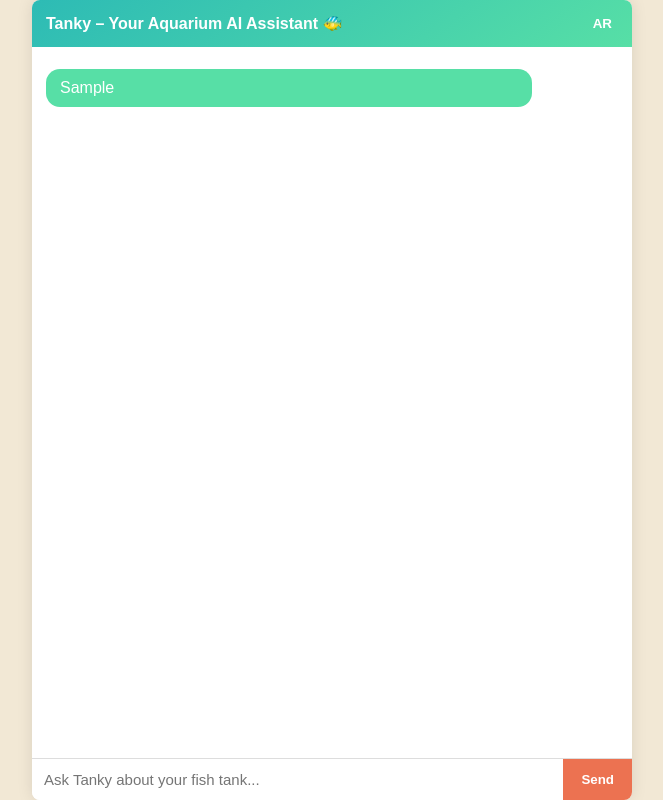
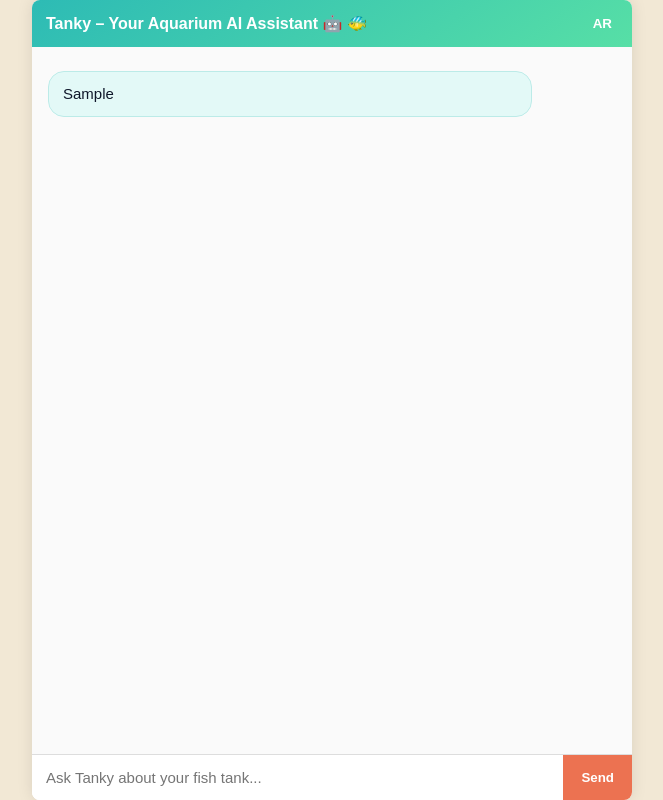
Before and after one commit to Limologic/tanky-ai-assistant, a website: page tanky.html in a window 1280 px wide. Both pictures are taken after typing "Sample" into the empty fields and a click on the button "Send". Shown: the whole page, without its empty margins (308-971 px from the left). Drawn offline with Linux system fonts and the light colour scheme; no server answers.

Commit message:
Update tanky.html

```diff
--- a/tanky.html
+++ b/tanky.html
@@ -4,16 +4,92 @@
   <meta charset="utf-8">
   <title>Tanky AI Assistant</title>
   <style>
-    body { margin: 0; font-family: 'Cairo', sans-serif; background: #F2E8D5; }
-    #chat { display: flex; flex-direction: column; height: 100vh; max-width: 600px; margin: auto; background: #fff; box-shadow: 0 0 16px rgba(0,0,0,0.1); border-radius: 8px; overflow: hidden; }
-    #header { background: linear-gradient(145deg, #2DBBB5, #57DFA6); color: #fff; padding: 14px; font-weight: 700; display: flex; align-items: center; justify-content: space-between; }
-    #messages { flex: 1; padding: 14px; overflow-y: auto; }
-    .msg { margin: 8px 0; padding: 10px 14px; border-radius: 14px; max-width: 80%; word-wrap: break-word; }
-    .user { background: #57DFA6; color: #fff; align-self: flex-end; }
-    .bot { background: #42486F; color: #fff; align-self: flex-start; }
-    #input { display: flex; border-top: 1px solid #ddd; }
-    #input input { flex: 1; border: none; padding: 12px; font-size: 15px; }
-    #input button { background: #EC7251; color: #fff; border: none; padding: 12px 18px; cursor: pointer; font-weight: bold; }
+    body {
+      margin: 0;
+      font-family: 'Cairo', sans-serif;
+      background: #F2E8D5;
+    }
+
+    #chat {
+      display: flex;
+      flex-direction: column;
+      height: 100vh;
+      max-width: 600px;
+      margin: auto;
+      background: #fff;
+      box-shadow: 0 0 16px rgba(0, 0, 0, 0.1);
+      border-radius: 8px;
+      overflow: hidden;
+    }
+
+    #header {
+      background: linear-gradient(145deg, #2DBBB5, #57DFA6);
+      color: #fff;
+      padding: 14px;
+      font-weight: 700;
+      display: flex;
+      align-items: center;
+      justify-content: space-between;
+    }
+
+    #messages {
+      flex: 1;
+      padding: 16px;
+      overflow-y: auto;
+      background: #fafafa;
+    }
+
+    .msg {
+      margin: 8px 0;
+      padding: 10px 14px;
+      border-radius: 16px;
+      max-width: 80%;
+      word-wrap: break-word;
+      line-height: 1.6;
+      font-size: 15px;
+    }
+
+    .user {
+      background: #e3f9f7;
+      color: #0f172a;
+      align-self: flex-end;
+      border: 1px solid #bcebe8;
+    }
+
+    .bot {
+      background: #f2f2f2;
+      color: #111827;
+      align-self: flex-start;
+      border: 1px solid #e0e0e0;
+    }
+
+    #input {
+      display: flex;
+      border-top: 1px solid #ddd;
+      background: #fff;
+    }
+
+    #input input {
+      flex: 1;
+      border: none;
+      padding: 14px;
+      font-size: 15px;
+      outline: none;
+    }
+
+    #input button {
+      background: #EC7251;
+      color: #fff;
+      border: none;
+      padding: 0 18px;
+      cursor: pointer;
+      font-weight: bold;
+      transition: background 0.2s;
+    }
+
+    #input button:hover {
+      background: #d85f43;
+    }
   </style>
 </head>
 <body>
@@ -37,9 +113,9 @@
     let lang = document.documentElement.lang.startsWith('ar') ? 'ar' : 'en';
 
     const uiText = {
-      en: { title: "Tanky – Your Aquarium AI Assistant 🐠", placeholder: "Ask Tanky about your fish tank...", send: "Send" },
+      en: { title: "Tanky – Your Aquarium AI Assistant 🤖 🐠", placeholder: "Ask Tanky about your fish tank...", send: "Send" },
       ar: {
-        title: "تانكي – مساعدك الذكي لهواية اسماك الزينة 🐟",
+        title: "تانكي – مساعدك الذكي لهواية أسماك الزينة 🤖 🐠",
         placeholder: "اسأل تانكي أي سؤال عن حوضك أو أسماكك...",
         send: "إرسال"
       }
@@ -54,7 +130,10 @@
     }
 
     applyLang(lang);
-    langBtn.onclick = () => { lang = lang === 'ar' ? 'en' : 'ar'; applyLang(lang); };
+    langBtn.onclick = () => {
+      lang = lang === 'ar' ? 'en' : 'ar';
+      applyLang(lang);
+    };
 
     sendBtn.onclick = async () => {
       const text = input.value.trim();
@@ -79,10 +158,17 @@
       }
     });
 
+    // ✅ Enhanced message rendering with Markdown & formatting
     function appendMsg(text, cls) {
       const div = document.createElement('div');
       div.className = 'msg ' + cls;
-      div.textContent = text;
+
+      // Simple Markdown + line breaks
+      const formatted = text
+        .replace(/\*\*(.*?)\*\*/g, '<strong>$1</strong>')
+        .replace(/\n/g, '<br>');
+
+      div.innerHTML = formatted;
       messagesDiv.appendChild(div);
       messagesDiv.scrollTop = messagesDiv.scrollHeight;
     }
```
